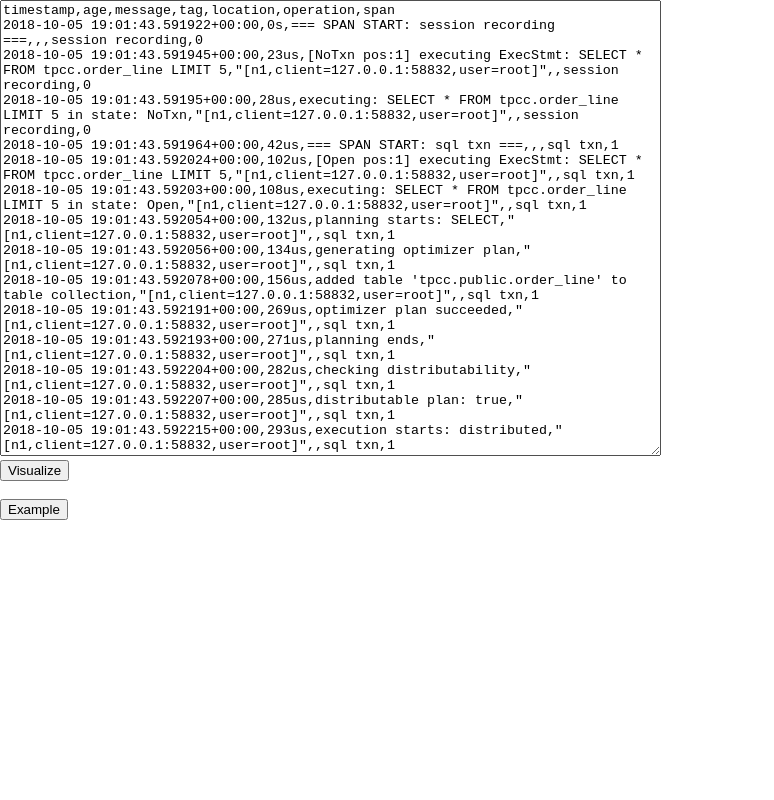
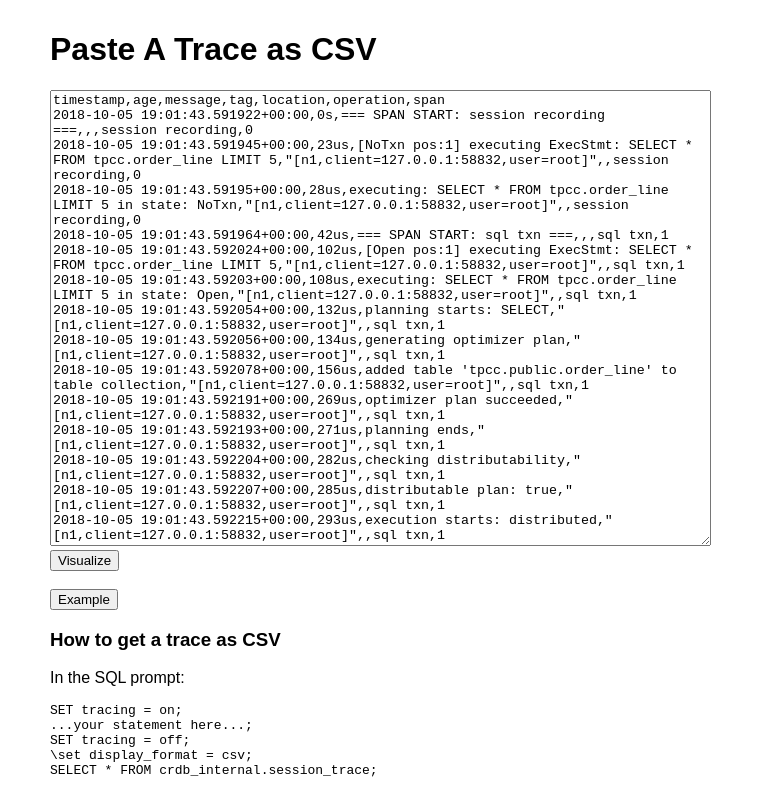
Before and after one commit to cockroachdb/dist-trace-viewer, a React (Create React App) app: page / in a window 1280 px wide. Shown: the whole page, without its empty margins (0-774 px from the left). Built offline with nearby package versions, Linux system fonts and the light colour scheme; the HTML template or start-up script is replaced by a standard one.

Commit message:
clean up form page

```diff
--- a/src/App.js
+++ b/src/App.js
@@ -57,7 +57,8 @@ class App extends React.Component {
   render() {
     if (this.state.trace === null) {
       return (
-        <div>
+        <div style={{ paddingLeft: 50, paddingTop: 10 }}>
+          <h1>Paste A Trace as CSV</h1>
           <textarea
             value={this.state.traceText}
             onChange={this.handleChangeTraceText}
@@ -68,11 +69,22 @@ class App extends React.Component {
           <br />
           <button onClick={this.handleSubmit}>Visualize</button>
           <br />
-          {this.state.parseError ? <pre>Parse error: {this.state.parseError}</pre> : null}
+          {this.state.parseError
+            ? <pre style={{ whiteSpace: "pre-wrap" }}>Parse error: {this.state.parseError.message}</pre>
+            : null}
           <br />
           <button onClick={this.handleExample}>Example</button>
+          <h3>How to get a trace as CSV</h3>
+          <p>In the SQL prompt:</p>
+          <pre>
+            SET tracing = on;<br />
+            ...your statement here...;<br />
+            SET tracing = off;<br />
+            \set display_format = csv;<br />
+            SELECT * FROM crdb_internal.session_trace;
+          </pre>
         </div>
-      )
+      );
     }
 
     return (
```
